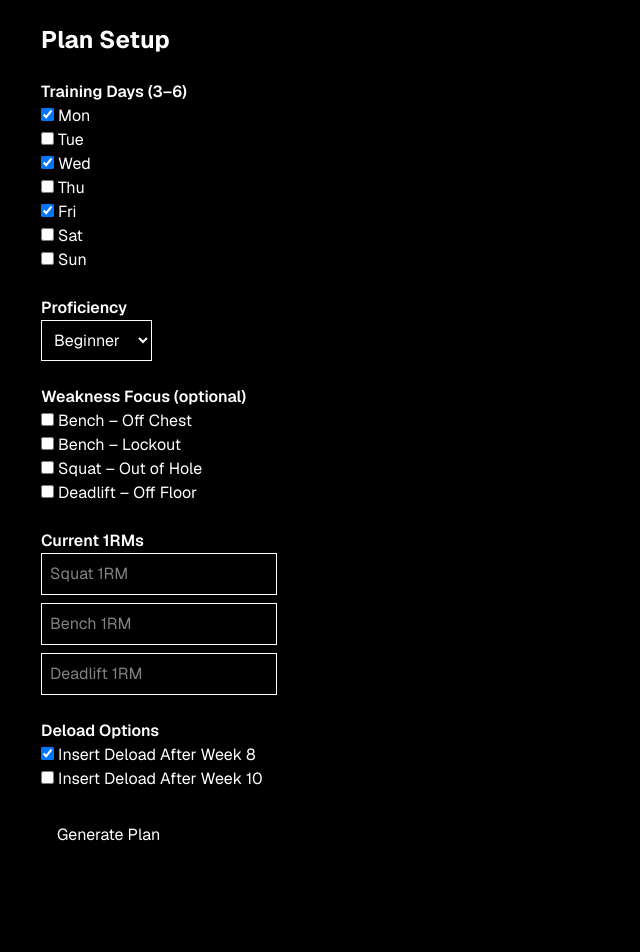
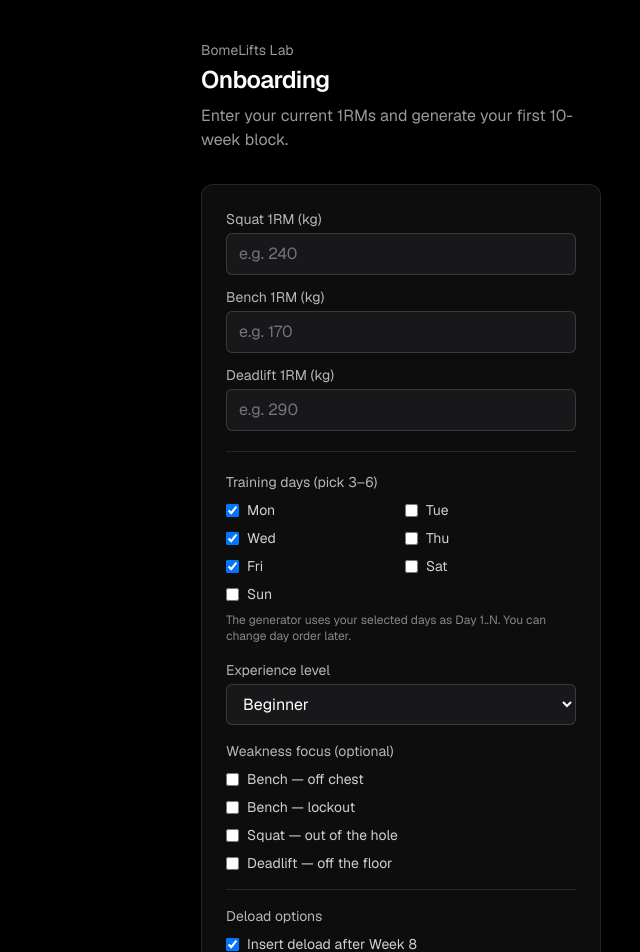
Before and after one commit to DominicBoss/BomeLiftsLab, a Next.js app: page /onboarding in a window 1280 px wide. Shown: the top 952 px of the page, without its empty margins (239-879 px from the left). Before the commit the page ends 879 px from the top, so only its background shows below. Built offline with nearby package versions, Linux system fonts and the light colour scheme; no server answers.

Commit message:
page.tsx aktualisieren

```diff
--- a/src/app/onboarding/page.tsx
+++ b/src/app/onboarding/page.tsx
@@ -1,182 +1,269 @@
-
-// src/app/onboarding/page.tsx
 'use client'
 
-import { useState } from 'react'
+import { useEffect, useMemo, useState } from 'react'
+import { supabase } from '@/lib/supabase'
 import { useRouter } from 'next/navigation'
 import { generatePlanInDb } from '@/lib/generatePlan'
-import { supabase } from '@/lib/supabase'
 
-export default function OnboardingPage() {
+type DayName = 'Mon' | 'Tue' | 'Wed' | 'Thu' | 'Fri' | 'Sat' | 'Sun'
+type Proficiency = 'Beginner' | 'Advanced'
 
+const ALL_DAYS: DayName[] = ['Mon', 'Tue', 'Wed', 'Thu', 'Fri', 'Sat', 'Sun']
+
+export default function Onboarding() {
   const router = useRouter()
-
-  const [daysOfWeek, setDaysOfWeek] = useState<string[]>(['Mon','Wed','Fri'])
-  const [proficiency, setProficiency] = useState<'Beginner'|'Advanced'>('Beginner')
-  const [weaknesses, setWeaknesses] = useState<string[]>([])
+  const [loading, setLoading] = useState(false)
+  const [userId, setUserId] = useState<string | null>(null)
 
   const [squat, setSquat] = useState('')
   const [bench, setBench] = useState('')
   const [deadlift, setDeadlift] = useState('')
 
+  const [proficiency, setProficiency] = useState<Proficiency>('Beginner')
+  const [daysOfWeek, setDaysOfWeek] = useState<DayName[]>(['Mon', 'Wed', 'Fri'])
+
+  const [weaknesses, setWeaknesses] = useState<string[]>([])
   const [deloadAfterWeek8, setDeloadAfterWeek8] = useState(true)
   const [deloadAfterWeek10, setDeloadAfterWeek10] = useState(false)
 
-  const toggleDay = (day:string) => {
-    if (daysOfWeek.includes(day)) {
-      setDaysOfWeek(daysOfWeek.filter(d => d !== day))
-    } else {
-      setDaysOfWeek([...daysOfWeek, day])
+  useEffect(() => {
+    supabase.auth.getUser().then(({ data }) => {
+      setUserId(data.user?.id ?? null)
+    })
+  }, [])
+
+  const daysError = useMemo(() => {
+    if (daysOfWeek.length < 3) return 'Pick at least 3 training days.'
+    if (daysOfWeek.length > 6) return 'Pick at most 6 training days.'
+    return null
+  }, [daysOfWeek])
+
+  const toggleDay = (day: DayName) => {
+    setDaysOfWeek((prev) => {
+      if (prev.includes(day)) return prev.filter((d) => d !== day)
+      return [...prev, day]
+    })
+  }
+
+  const toggleWeakness = (w: string) => {
+    setWeaknesses((prev) => {
+      if (prev.includes(w)) return prev.filter((x) => x !== w)
+      return [...prev, w]
+    })
+  }
+
+  const submit = async () => {
+    if (!userId) {
+      alert('Not logged in.')
+      router.push('/auth/login')
+      return
+    }
+
+    const s = Number(squat)
+    const b = Number(bench)
+    const d = Number(deadlift)
+
+    if (!Number.isFinite(s) || !Number.isFinite(b) || !Number.isFinite(d) || s <= 0 || b <= 0 || d <= 0) {
+      alert('Please enter valid 1RM values (kg).')
+      return
+    }
+
+    if (daysError) {
+      alert(daysError)
+      return
+    }
+
+    setLoading(true)
+    try {
+      // Save 1RM to profile (dashboard uses this)
+      const { error: pErr } = await supabase
+        .from('profiles')
+        .update({
+          squat_1rm: s,
+          bench_1rm: b,
+          deadlift_1rm: d,
+        })
+        .eq('id', userId)
+
+      if (pErr) throw new Error(pErr.message)
+
+      // Generate STATIC plan (engine distributes slots)
+      await generatePlanInDb({
+        userId,
+        daysOfWeek,
+        oneRMs: { squat: s, bench: b, deadlift: d },
+        proficiency,
+        weaknesses,
+        deloadAfterWeek8,
+        deloadAfterWeek10,
+      })
+
+      router.push('/dashboard')
+    } catch (e: any) {
+      alert(e?.message ?? 'Error generating plan.')
+    } finally {
+      setLoading(false)
     }
   }
 
-  const toggleWeakness = (w:string) => {
-    if (weaknesses.includes(w)) {
-      setWeaknesses(weaknesses.filter(x => x !== w))
-    } else {
-      setWeaknesses([...weaknesses, w])
-    }
-  }
+  return (
+    <div className="page">
+      <div className="shell">
+        <div className="mb-8">
+          <div className="text-sm text-white/60">BomeLifts Lab</div>
+          <div className="h1 mt-1">Onboarding</div>
+          <p className="p-muted mt-2">Enter your current 1RMs and generate your first 10-week block.</p>
+        </div>
 
-  const handleSubmit = async () => {
-
-    if (daysOfWeek.length < 3 || daysOfWeek.length > 6) {
-      alert('Select between 3 and 6 training days.')
-      return
-    }
-
-    const { data: { user } } = await supabase.auth.getUser()
-
-    if (!user) {
-      alert('Not authenticated')
-      return
-    }
-
-    await generatePlanInDb({
-      userId: user.id,
-      daysOfWeek: daysOfWeek as any,
-      oneRMs: {
-        squat: Number(squat),
-        bench: Number(bench),
-        deadlift: Number(deadlift)
-      },
-      proficiency,
-      weaknesses,
-      deloadAfterWeek8,
-      deloadAfterWeek10
-    })
-
-    router.push('/dashboard')
-  }
-
-  return (
-    <div className="max-w-3xl mx-auto p-6 space-y-6">
-
-      <h1 className="text-2xl font-bold">Plan Setup</h1>
+        <div className="card">
+          <div className="space-y-5">
+            <div className="space-y-3">
+              <div>
+                <div className="text-sm text-white/70 mb-1">Squat 1RM (kg)</div>
+                <input
+                  className="input"
+                  inputMode="decimal"
+                  placeholder="e.g. 240"
+                  value={squat}
+                  onChange={(e) => setSquat(e.target.value)}
+                />
+              </div>
 
               <div>
-        <h2 className="font-semibold">Training Days (3–6)</h2>
-        {['Mon','Tue','Wed','Thu','Fri','Sat','Sun'].map(day => (
-          <label key={day} className="block">
+                <div className="text-sm text-white/70 mb-1">Bench 1RM (kg)</div>
+                <input
+                  className="input"
+                  inputMode="decimal"
+                  placeholder="e.g. 170"
+                  value={bench}
+                  onChange={(e) => setBench(e.target.value)}
+                />
+              </div>
+
+              <div>
+                <div className="text-sm text-white/70 mb-1">Deadlift 1RM (kg)</div>
+                <input
+                  className="input"
+                  inputMode="decimal"
+                  placeholder="e.g. 290"
+                  value={deadlift}
+                  onChange={(e) => setDeadlift(e.target.value)}
+                />
+              </div>
+            </div>
+
+            <div className="h-px bg-white/10" />
+
+            <div className="space-y-4">
+              <div>
+                <div className="text-sm text-white/70 mb-2">Training days (pick 3–6)</div>
+                <div className="grid grid-cols-2 gap-2">
+                  {ALL_DAYS.map((day) => (
+                    <label key={day} className="flex items-center gap-2 text-sm text-white/80">
                       <input
                         type="checkbox"
                         checked={daysOfWeek.includes(day)}
                         onChange={() => toggleDay(day)}
-            /> {day}
+                      />
+                      {day}
                     </label>
                   ))}
                 </div>
+                {daysError ? <p className="text-xs text-red-400 mt-2">{daysError}</p> : null}
+                <p className="text-xs text-white/50 mt-2">
+                  The generator uses your selected days as Day 1..N. You can change day order later.
+                </p>
+              </div>
 
               <div>
-        <h2 className="font-semibold">Proficiency</h2>
-        <select
-          value={proficiency}
-          onChange={(e)=>setProficiency(e.target.value as any)}
-          className="border p-2"
-        >
+                <div className="text-sm text-white/70 mb-1">Experience level</div>
+                <select className="select" value={proficiency} onChange={(e) => setProficiency(e.target.value as Proficiency)}>
                   <option value="Beginner">Beginner</option>
                   <option value="Advanced">Advanced</option>
                 </select>
               </div>
 
               <div>
-        <h2 className="font-semibold">Weakness Focus (optional)</h2>
-        <label className="block">
-          <input type="checkbox"
+                <div className="text-sm text-white/70 mb-2">Weakness focus (optional)</div>
+
+                <div className="grid grid-cols-1 gap-2">
+                  <label className="flex items-center gap-2 text-sm text-white/80">
+                    <input
+                      type="checkbox"
                       checked={weaknesses.includes('bench_off_chest')}
-            onChange={()=>toggleWeakness('bench_off_chest')}
-          /> Bench – Off Chest
+                      onChange={() => toggleWeakness('bench_off_chest')}
+                    />
+                    Bench — off chest
                   </label>
-        <label className="block">
-          <input type="checkbox"
+
+                  <label className="flex items-center gap-2 text-sm text-white/80">
+                    <input
+                      type="checkbox"
                       checked={weaknesses.includes('bench_lockout')}
-            onChange={()=>toggleWeakness('bench_lockout')}
-          /> Bench – Lockout
+                      onChange={() => toggleWeakness('bench_lockout')}
+                    />
+                    Bench — lockout
                   </label>
-        <label className="block">
-          <input type="checkbox"
+
+                  <label className="flex items-center gap-2 text-sm text-white/80">
+                    <input
+                      type="checkbox"
                       checked={weaknesses.includes('squat_hole')}
-            onChange={()=>toggleWeakness('squat_hole')}
-          /> Squat – Out of Hole
+                      onChange={() => toggleWeakness('squat_hole')}
+                    />
+                    Squat — out of the hole
                   </label>
-        <label className="block">
-          <input type="checkbox"
+
+                  <label className="flex items-center gap-2 text-sm text-white/80">
+                    <input
+                      type="checkbox"
                       checked={weaknesses.includes('deadlift_off_floor')}
-            onChange={()=>toggleWeakness('deadlift_off_floor')}
-          /> Deadlift – Off Floor
+                      onChange={() => toggleWeakness('deadlift_off_floor')}
+                    />
+                    Deadlift — off the floor
                   </label>
                 </div>
-
-      <div>
-        <h2 className="font-semibold">Current 1RMs</h2>
-        <input
-          type="number"
-          placeholder="Squat 1RM"
-          value={squat}
-          onChange={(e)=>setSquat(e.target.value)}
-          className="border p-2 block mb-2"
-        />
-        <input
-          type="number"
-          placeholder="Bench 1RM"
-          value={bench}
-          onChange={(e)=>setBench(e.target.value)}
-          className="border p-2 block mb-2"
-        />
-        <input
-          type="number"
-          placeholder="Deadlift 1RM"
-          value={deadlift}
-          onChange={(e)=>setDeadlift(e.target.value)}
-          className="border p-2 block"
-        />
               </div>
 
-      <div>
-        <h2 className="font-semibold">Deload Options</h2>
-        <label className="block">
+              <div className="h-px bg-white/10" />
+
+              <div className="space-y-2">
+                <div className="text-sm text-white/70">Deload options</div>
+
+                <label className="flex items-center gap-2 text-sm text-white/80">
                   <input
                     type="checkbox"
                     checked={deloadAfterWeek8}
-            onChange={()=>setDeloadAfterWeek8(!deloadAfterWeek8)}
-          /> Insert Deload After Week 8
+                    onChange={() => setDeloadAfterWeek8((v) => !v)}
+                  />
+                  Insert deload after Week 8
                 </label>
-        <label className="block">
+
+                <label className="flex items-center gap-2 text-sm text-white/80">
                   <input
                     type="checkbox"
                     checked={deloadAfterWeek10}
-            onChange={()=>setDeloadAfterWeek10(!deloadAfterWeek10)}
-          /> Insert Deload After Week 10
+                    onChange={() => setDeloadAfterWeek10((v) => !v)}
+                  />
+                  Insert deload after Week 10
                 </label>
+
+                <p className="text-xs text-white/50">
+                  Deload weeks are added as extra weeks and will be marked as deload in your plan.
+                </p>
+              </div>
             </div>
 
-      <button
-        onClick={handleSubmit}
-        className="bg-black text-white px-4 py-2"
-      >
-        Generate Plan
+            <button onClick={submit} disabled={loading} className="btn-full">
+              {loading ? 'Generating…' : 'Generate Plan'}
             </button>
 
+            <p className="text-xs text-white/50">
+              Planned weights are calculated from your 1RM using k-factors (SQ 30, BP 31, DL 28). Logged weights will be used for future auto-regulation.
+            </p>
+          </div>
+        </div>
+      </div>
     </div>
   )
 }
```
Lines whose indentation alone changed are shown as unchanged.
